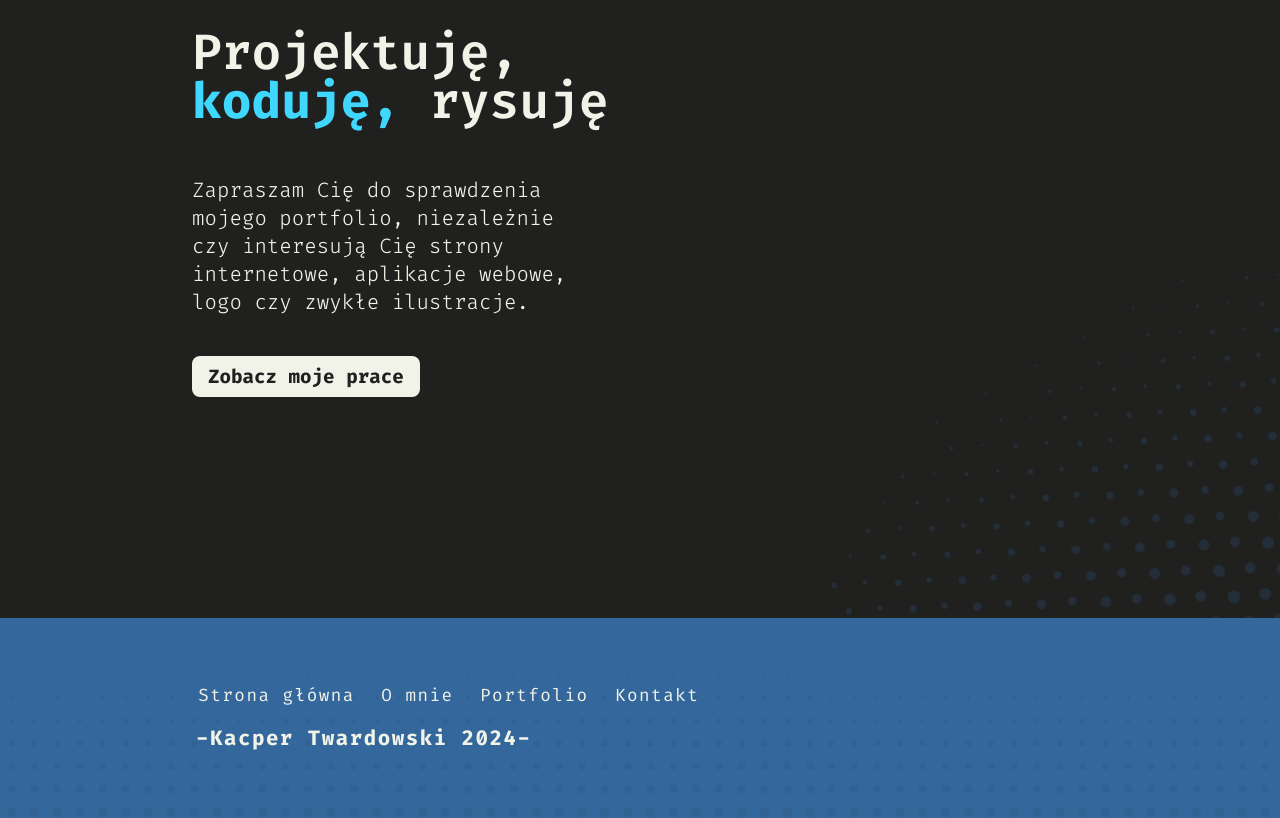
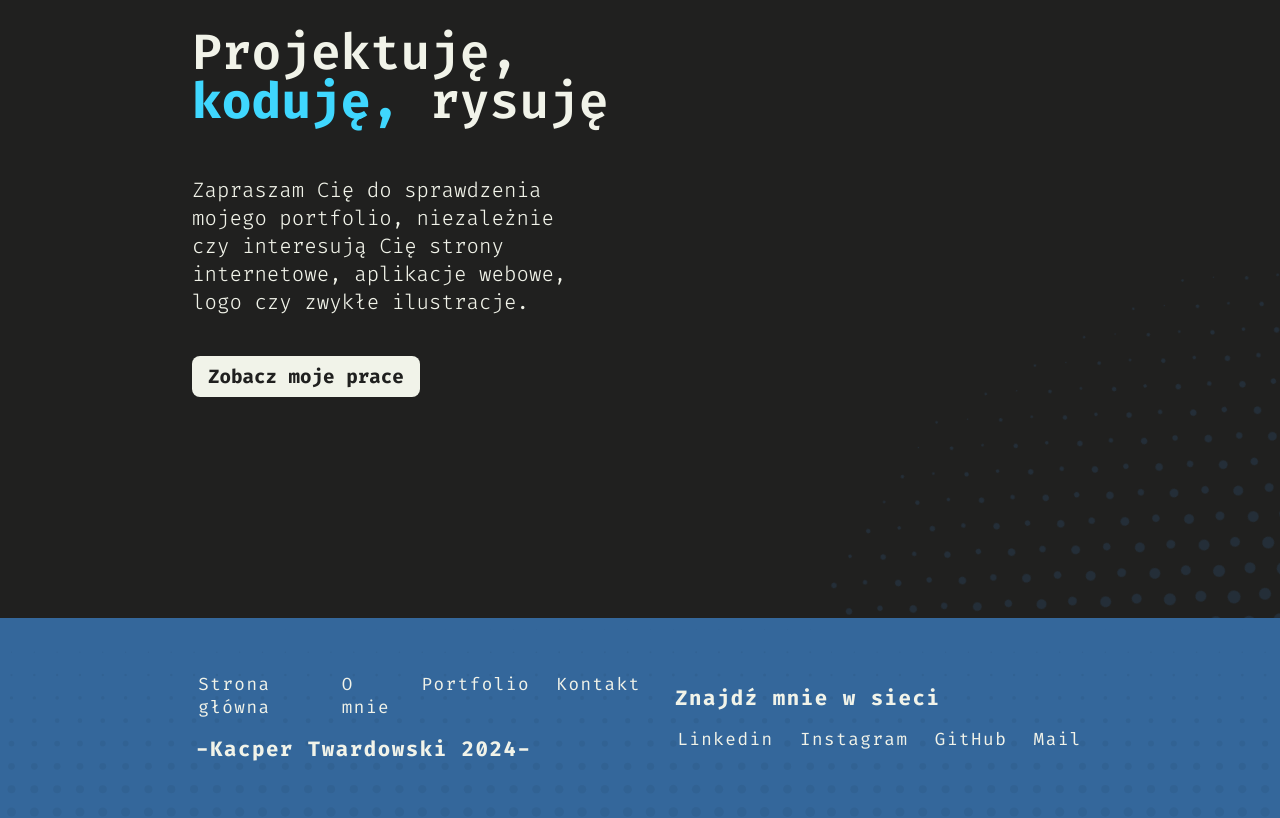
Before and after one commit to Panelinio/ktwardowski, an Astro site: page / in a window 1280 px wide. Shown: the part 1740-2558 px from the top of the page. Built offline with nearby package versions, Linux system fonts and the light colour scheme; Astro itself is replaced by a stand-in of ours; a web font is replaced by a local one.

Commit message:
Fixing footer

```diff
--- a/src/layouts/Layout.astro
+++ b/src/layouts/Layout.astro
@@ -50,19 +50,38 @@ const { title } = Astro.props;
       <div class="fleft">
         <ul>
           <li>
-            <a href="/" aria-label="Home">Strona główna</a>
+            <a href="/ktwardowski/">Strona główna</a>
           </li>
           <li>
-            <a href="/about/" aria-label="About Me">O mnie</a>
+            <a href="/ktwardowski/about/">O mnie</a>
           </li>
           <li>
-            <a href="/portfolio/" aria-label="Portfolio">Portfolio</a>
+            <a href="/ktwardowski/portfolio/">Portfolio</a>
           </li>
           <li>
-            <a href="/contact/" aria-label="Contact">Kontakt</a>
+            <a href="/ktwardowski/contact/">Kontakt</a>
           </li>
         </ul>
         <h4>-Kacper Twardowski 2024-</h4>
+      </div>
+      <div class="fright">
+        <h4>Znajdź mnie w sieci</h4>
+        <ul>
+          <li>
+            <a href="https://www.linkedin.com/in/kacper-twardowski-a7b0a42a3/"
+              >Linkedin</a
+            >
+          </li>
+          <li>
+            <a href="https://www.instagram.com/_ktwardowski_/">Instagram</a>
+          </li>
+          <li>
+            <a href="https://github.com/Panelinio">GitHub</a>
+          </li>
+          <li>
+            <a href="mailto:kacper.tw150@gmail.com">Mail</a>
+          </li>
+        </ul>
       </div>
     </footer>
   </body>
```
